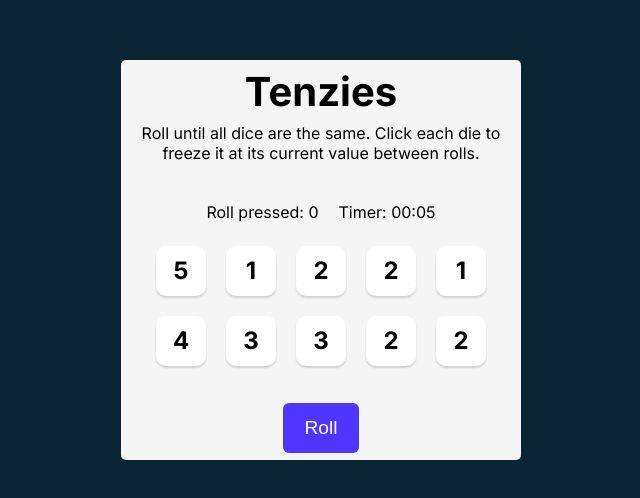
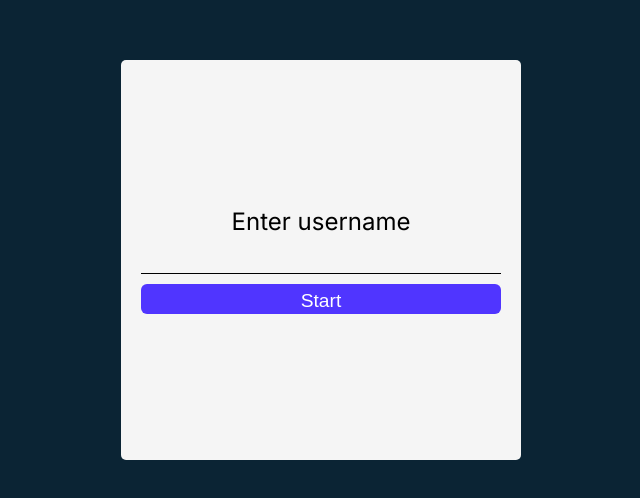
Before and after one commit to matejmilankov/TenziesGame, a React (Vite) app: page / in a window 1280 px wide. Shown: the part 140-638 px from the top of the page, without its empty margins (319-959 px from the left). Built offline with nearby package versions, Linux system fonts and the light colour scheme.

Commit message:
Conditionally rednered input for username before game starts

```diff
--- a/src/App.jsx
+++ b/src/App.jsx
@@ -3,6 +3,7 @@ import { Die } from './components/Die'
 import { useState, useRef, useEffect } from 'react';
 import { nanoid } from 'nanoid';
 import { Timer } from './components/Timer';
+import { Username } from './components/Username';
 import ReactConfetti from 'react-confetti';
 
 function App() {
@@ -10,6 +11,8 @@ function App() {
   const buttonElem = useRef(null);
   const [rollCounter, setRollCounter] = useState(0);
   const [seconds, setSeconds] = useState(0);
+  const [username, setUsername] = useState("");
+  const [gameStatus, setGameStatus] = useState("setup");
 
   const generateAllNewDice = () => {
     const newDice = [];
@@ -52,18 +55,25 @@ function App() {
 
   useEffect(() => {
     let interval = null;
-    if (!gameWon) {
+    if (gameStatus === "playing") {
       interval = setInterval(() => {
         setSeconds(prev => prev + 1);
       }, 1000);
     }
     return () => clearInterval(interval);
-  }, [gameWon]);
+  }, [gameStatus]);
+
+  const handleUsernameSubmit = (username) => {
+    setUsername(username);
+    setGameStatus("playing");
+  }
 
   return (
     <>
       <main>
 
+        {gameStatus === "playing" ? (
+          <>
             {gameWon && <ReactConfetti />}
 
             <h1 className="title">Tenzies</h1>
@@ -91,6 +101,10 @@ function App() {
               ref={buttonElem}>
               {gameWon ? "New game" : "Roll"}
             </button>
+          </>
+        ) : (
+          <Username handleUsernameSubmit={handleUsernameSubmit}/>
+        )}
 
       </main>
     </>
--- /dev/null
+++ b/src/Username.css
@@ -0,0 +1,38 @@
+form {
+    display: flex;
+    flex-direction: column;
+    width: 100%;
+    padding: 0 20px;
+}
+
+input {
+    border: none;
+}
+
+form>label {
+    font-family: 'Inter', sans-serif;
+    font-weight: 400;
+    margin-top: 0;
+    text-align: center;
+    font-size: 24px;
+    margin-bottom: 20px;
+}
+
+form>input {
+    border-bottom: 1px solid black;
+    margin-bottom: 10px;
+    background-color: transparent;
+}
+
+form>button {
+    height: 30px;
+    white-space: nowrap;
+    width: auto;
+    padding: 6px 21px;
+    border: none;
+    border-radius: 6px;
+    background-color: #5035FF;
+    color: white;
+    font-size: 1.2rem;
+    cursor: pointer;
+}
--- /dev/null
+++ b/src/components/Username.jsx
@@ -0,0 +1,17 @@
+import '../Username.css'
+
+export function Username({ handleUsernameSubmit }) {
+
+    const submitUsername = (formData) => {
+        const username = formData.get("username");
+        handleUsernameSubmit(username);
+    }
+
+    return(
+        <form action={submitUsername}>
+            <label htmlFor="username">Enter username</label>
+            <input type="text" name="username" required/>
+            <button>Start</button>
+        </form>
+    );
+}
```
Lines whose indentation alone changed are shown as unchanged.
